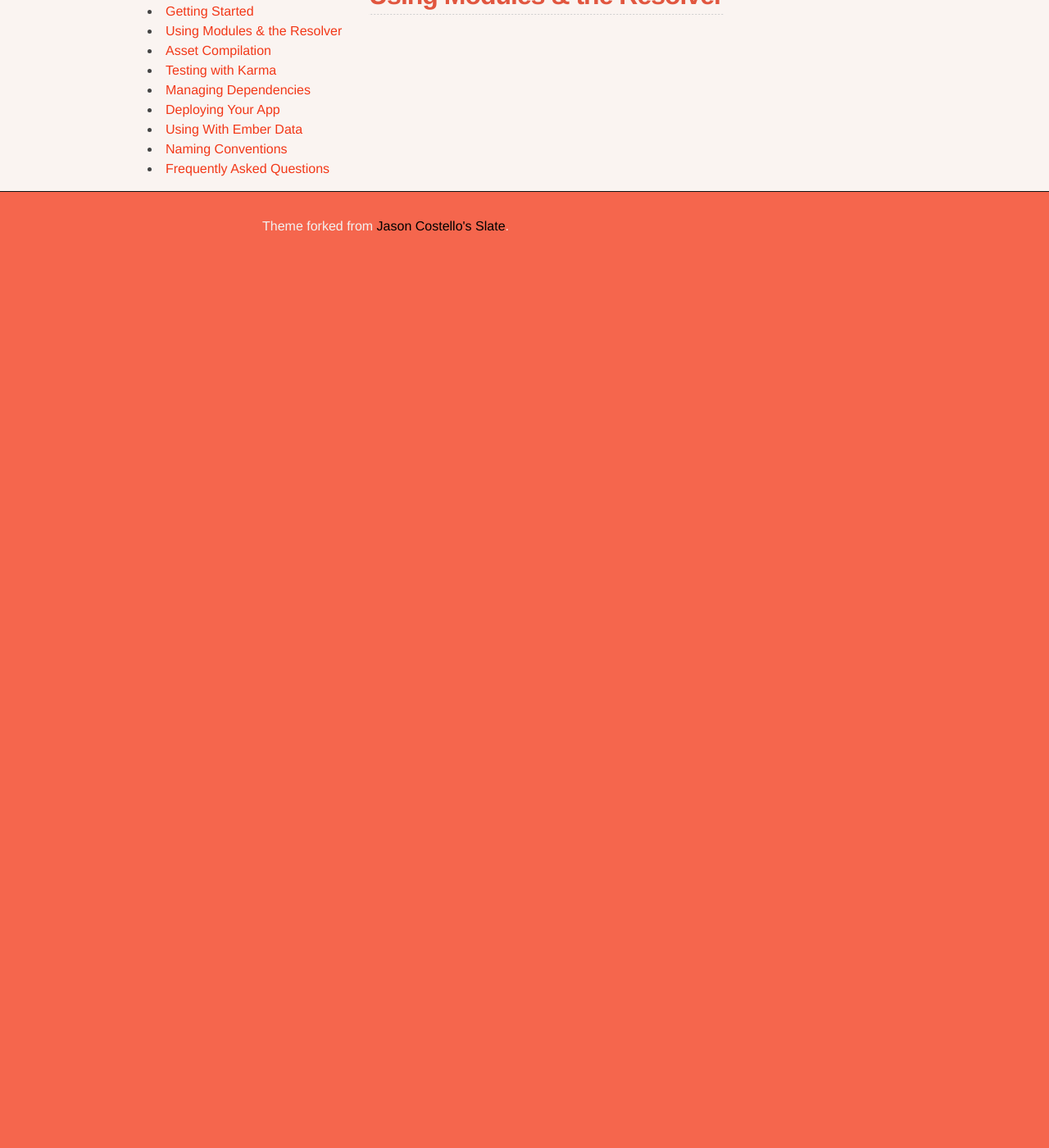
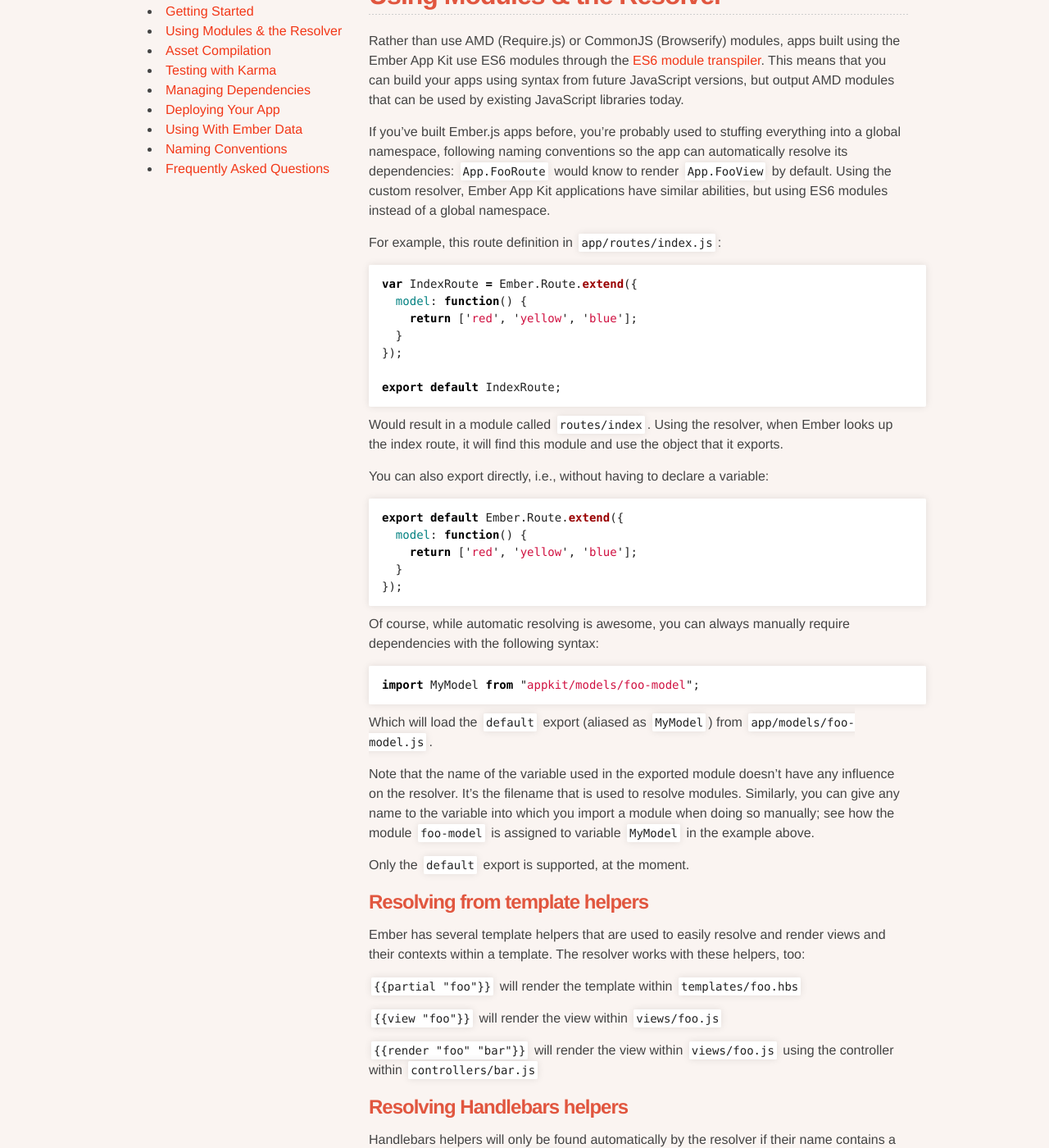
Before and after one commit to stefanpenner/ember-app-kit, a Jekyll site: the page built from guides/using-modules.md, in a window 1280 px wide and 1400 px high, scrolled down 270 px. Shown: the whole window at 82% size. Built offline with Jekyll 4.4.1, drawn with Linux system fonts in a browser that asks for light colours; before the commit the page ends 900 px from its top, so only the background shows below that; some of the changed text lies outside the part shown.

Commit message:
Added content to the "Using Modules" section.

```diff
--- a/guides/using-modules.md
+++ b/guides/using-modules.md
@@ -3,3 +3,112 @@ layout: default
 title: "Using Modules & the Resolver"
 permalink: using-modules.html
 ---
+
+Rather than use AMD (Require.js) or CommonJS (Browserify) modules, apps built
+using the Ember App Kit use ES6 modules through the
+[ES6 module transpiler](https://github.com/square/es6-module-transpiler). This
+means that you can build your apps using syntax from future JavaScript versions,
+but output AMD modules that can be used by existing JavaScript libraries today.
+
+If you've built Ember.js apps before, you're probably used to stuffing
+everything into a global namespace, following naming conventions so the app can
+automatically resolve its dependencies: `App.FooRoute` would know
+to render `App.FooView` by default. Using the custom resolver, Ember App Kit
+applications have similar abilities, but using ES6 modules instead of a global
+namespace.
+
+For example, this route definition in `app/routes/index.js`:
+
+{% highlight js %}
+var IndexRoute = Ember.Route.extend({
+  model: function() {
+    return ['red', 'yellow', 'blue'];
+  }
+});
+
+export default IndexRoute;
+{% endhighlight %}
+
+Would result in a module called `routes/index`. Using the resolver, when Ember
+looks up the index route, it will find this module and use the object that it
+exports.
+
+You can also export directly, i.e., without having to declare a variable:
+
+{% highlight js %}
+export default Ember.Route.extend({
+  model: function() {
+    return ['red', 'yellow', 'blue'];
+  }
+});
+{% endhighlight %}
+
+Of course, while automatic resolving is awesome, you can always manually
+require dependencies with the following syntax:
+
+{% highlight js %}
+import MyModel from "appkit/models/foo-model";
+{% endhighlight %}
+
+Which will load the `default` export (aliased as `MyModel`) from
+`app/models/foo-model.js`.
+
+Note that the name of the variable used in the exported module doesn't have any
+influence on the resolver. It's the filename that is used to resolve modules.
+Similarly, you can give any name to the variable into which you import a module
+when doing so manually; see how the module `foo-model` is assigned to variable
+`MyModel` in the example above.
+
+Only the `default` export is supported, at the moment.
+
+
+### Resolving from template helpers
+
+Ember has several template helpers that are used to easily resolve and render
+views and their contexts within a template. The resolver works with these
+helpers, too:
+
+`{% raw %}{{partial "foo"}}{% endraw %}` will render the template within `templates/foo.hbs`
+
+`{% raw %}{{view "foo"}}{% endraw %}` will render the view within `views/foo.js`
+
+`{% raw %}{{render "foo" "bar"}}{% endraw %}` will render the view within `views/foo.js` using the
+controller within `controllers/bar.js`
+
+
+###	Resolving Handlebars helpers
+
+Handlebars helpers will only be found automatically by the resolver if their
+name contains a dash (`reverse-word`, `translate-text`, etc.) This is the
+result of a choice that was made in Ember, to help both disambiguate properties
+from helpers, and to mitigate the performance hit of helper resolution for all
+bindings. The other option is to define only the function used by the helper
+and then load it explicitly, like so:
+
+In `app/helpers/example.js`:
+
+{% highlight js %}
+export default function(value, options) {
+  return value.toUpperCase();
+};
+{% endhighlight %}
+
+In `app.js`:
+
+{% highlight js %}
+import exampleHelper from 'appkit/helpers/example';
+Ember.Handlebars.registerBoundHelper('example', exampleHelper);
+{% endhighlight %}
+
+In `some-template.hbs`:
+
+{% highlight html %}
+{% raw %}
+{{example "foo"}}
+{% endraw %}
+{% endhighlight %}
+
+In this example, because the helper is loaded explicitely, it's the first
+argument to `registerBoundHelper` which makes the Handlebars renderer find it.
+The file name (`example.js`) and the name of the variable it's been imported
+into (`exampleHelper`) could have been anything.
```
